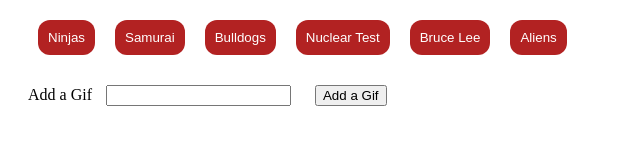
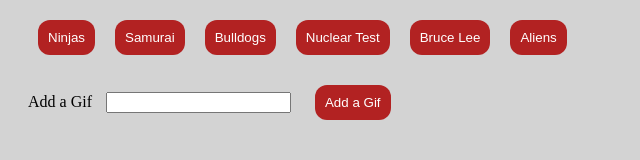
Before and after one commit to viant3/Giftastic, a plain HTML site: page index.html in a window 1280 px wide. Shown: the whole page, without its empty margins (0-640 px from the left). Drawn offline with nearby package versions, Linux system fonts and the light colour scheme.

Commit message:
css color change

```diff
--- a/assets/css/style.css
+++ b/assets/css/style.css
@@ -1,3 +1,8 @@
+body {
+  background-color: #D3D3D3;
+}
+
+
 button,
 form,
 div,
@@ -11,6 +16,7 @@ section {
 	margin-bottom: 30px;
 }
 
+#add-gif,
 button {
   background-color: #B22222;
   color: #ffffff;
@@ -20,6 +26,7 @@ button {
   outline: none;
 }
 
+#add-gif:hover,
 button:hover {
   background-color: #CD5C5C;
   cursor: pointer;
```
Also changed, not shown: assets/javascript/app.js (line endings or trailing spaces).
